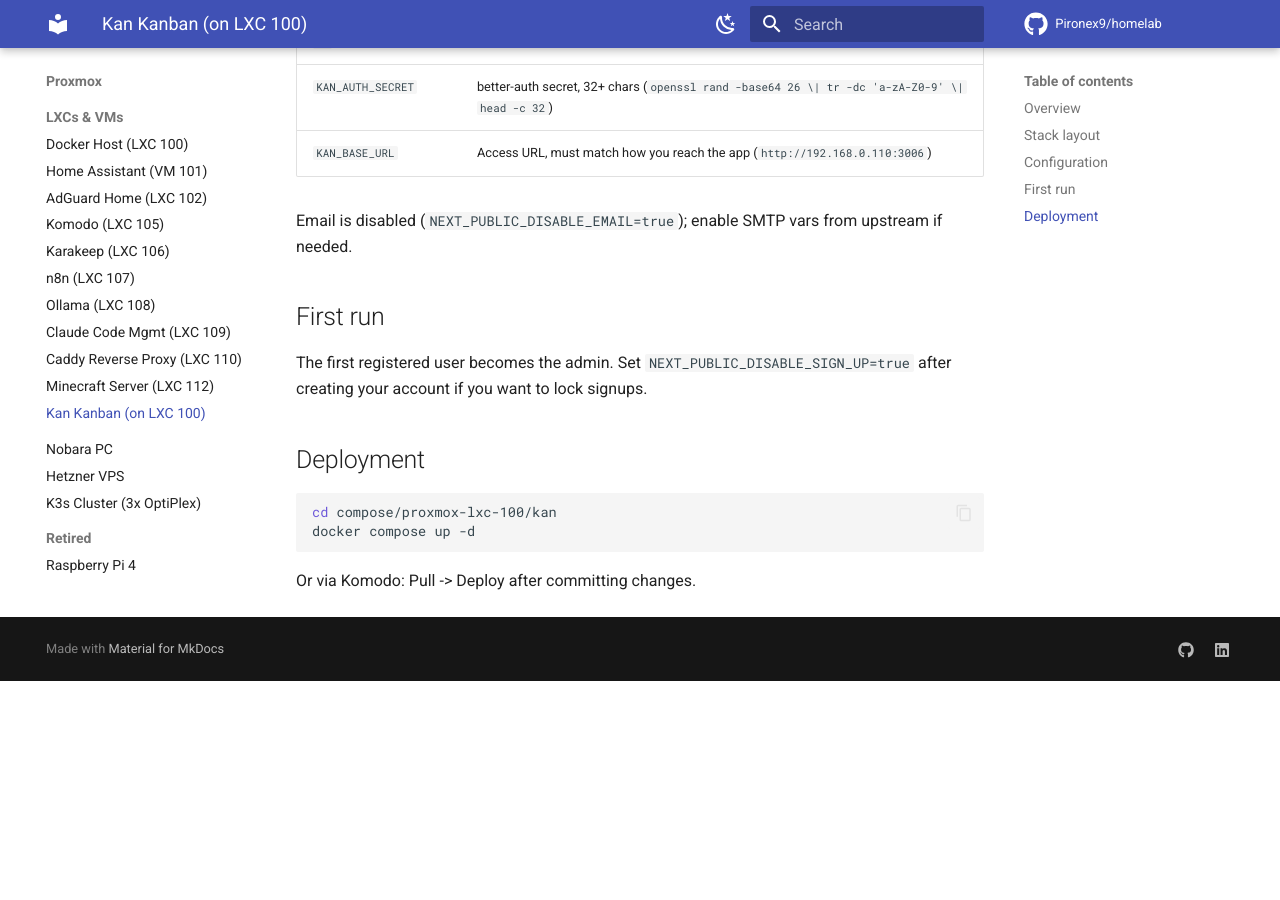
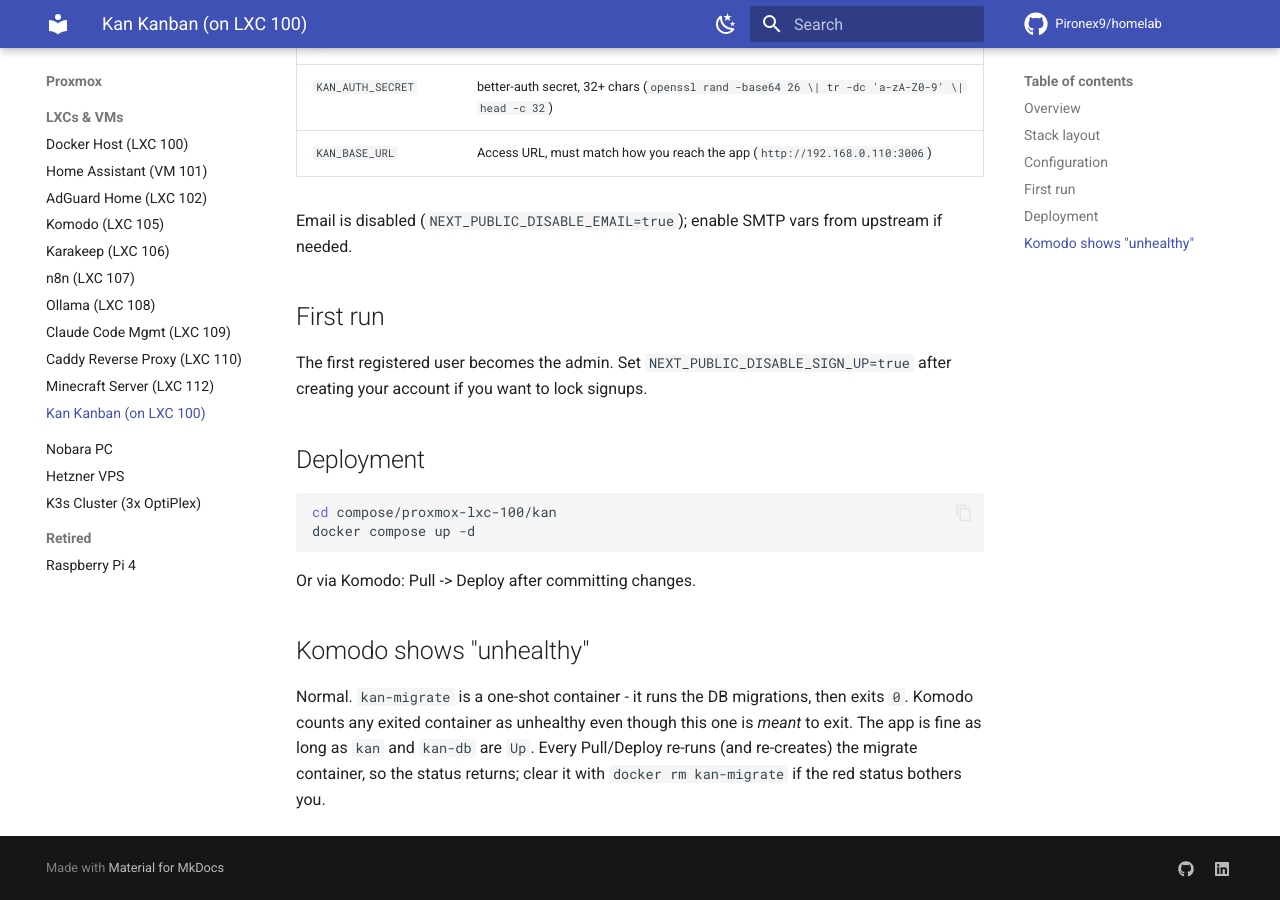
Before and after one commit to Pironex9/homelab, an MkDocs documentation site: the page built from docs/hosts/kan.md, in a window 1280 px wide and 900 px high, scrolled down 1177 px. Built offline with MkDocs 1.6.1 and Material for MkDocs 9.7.7, drawn with Linux system fonts in a browser that asks for light colours; comment, search, counter and statistics services are not loaded; before the commit the page ends 1858 px from its top, so only the background shows below that.

Commit message:
docs: note kan-migrate one-shot causes Komodo unhealthy status

````diff
--- a/docs/hosts/kan.md
+++ b/docs/hosts/kan.md
@@ -49,3 +49,7 @@
 ```
 
 Or via Komodo: Pull -> Deploy after committing changes.
+
+## Komodo shows "unhealthy"
+
+Normal. `kan-migrate` is a one-shot container - it runs the DB migrations, then exits `0`. Komodo counts any exited container as unhealthy even though this one is *meant* to exit. The app is fine as long as `kan` and `kan-db` are `Up`. Every Pull/Deploy re-runs (and re-creates) the migrate container, so the status returns; clear it with `docker rm kan-migrate` if the red status bothers you.
````
